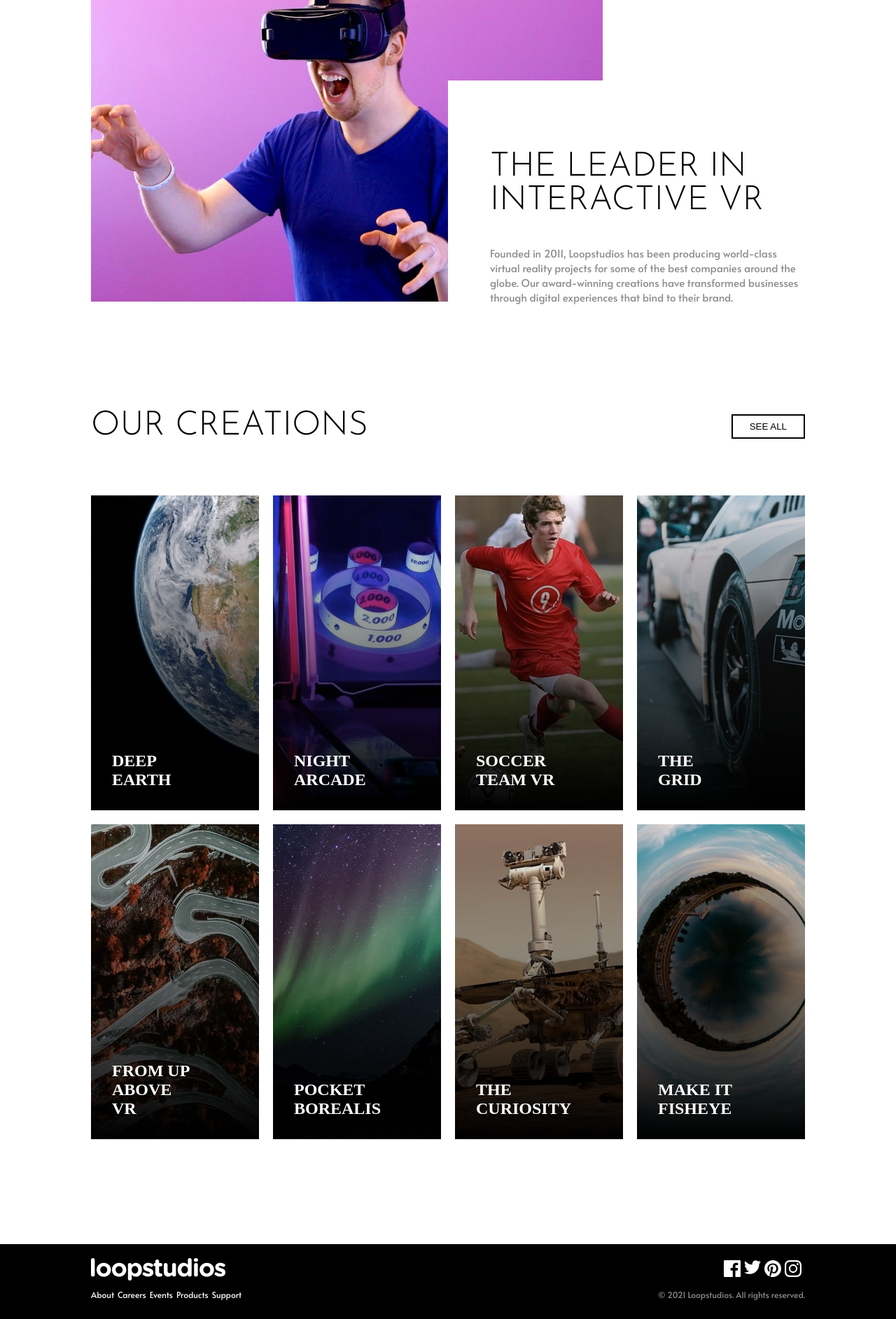
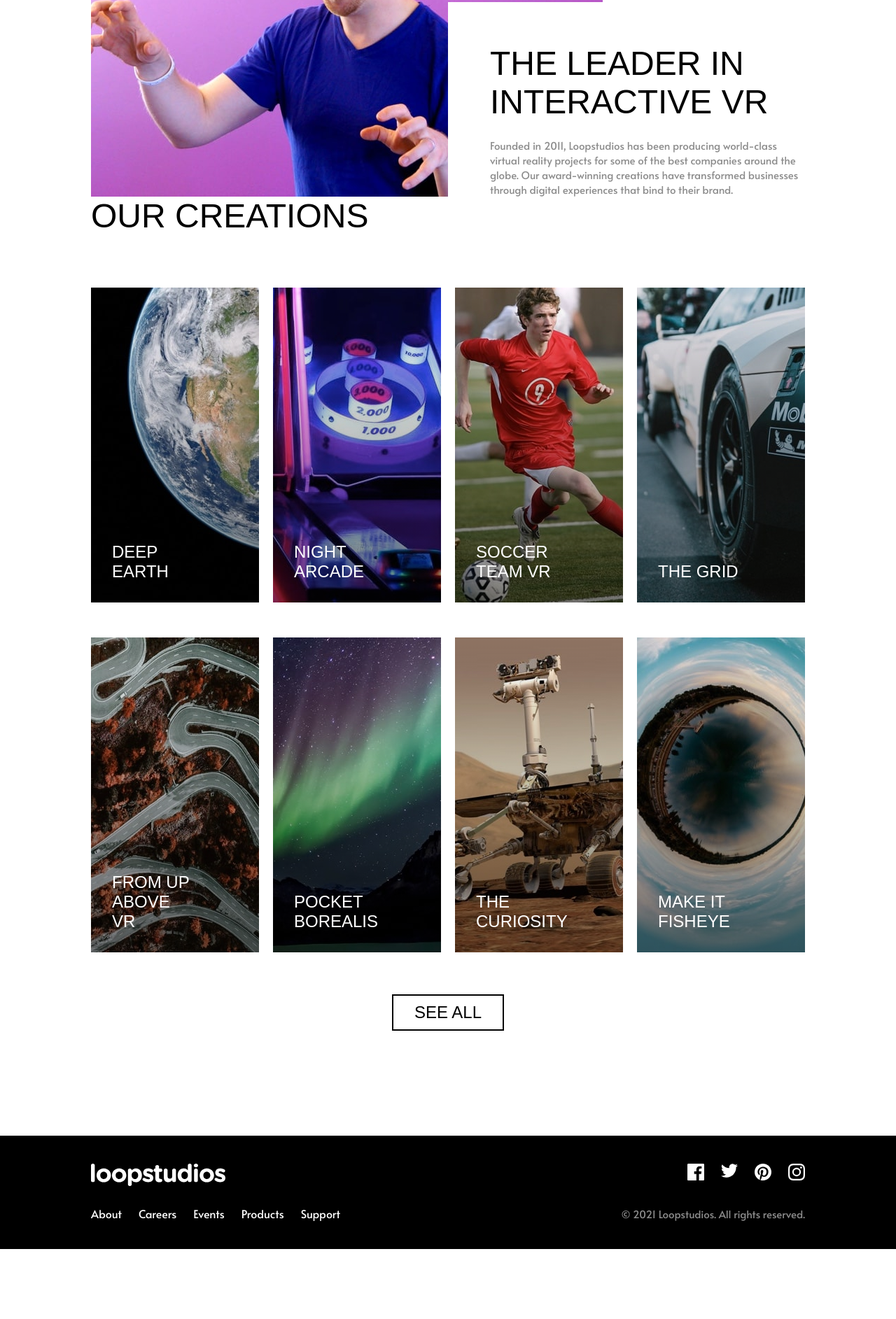
Before and after one commit to IonutDevBst/wantsome-fi10, a plain HTML site: page index.html in a window 1280 px wide. Shown: the part 869-2754 px from the top of the page at 70% size. After the commit the page ends 2654 px from the top, so only its background shows below. Drawn offline with Linux system fonts and the light colour scheme.

Commit message:
Mobile responsive

```diff
--- a/index.html
+++ b/index.html
@@ -16,6 +16,8 @@
     <div class="container">
       <header>
         <img src="./images/logo.svg" alt="Loopstudios logo" />
+
+        <img class="toggle-menu" src="images/icon-hamburger.svg" alt="Toggle menu" />
 
         <nav>
           <ul>
@@ -80,23 +82,18 @@
         <h2>Make it fisheye</h2>
       </article>
     </div>
+
+    <div class="button-wrapper">
+      <button>See all</button>
+    </div>
   </section>
-
-
-
-
 
   <footer>
     <div class="container">
-      <img src="./images/logo.svg" alt="" />
-      <ul>
-        <li><img src="./images/./icon-facebook.svg" alt="" /></li>
-        <li><img src="./images/icon-twitter.svg" alt="" /></li>
-        <li><img src="./images/icon-pinterest.svg" alt="" /></li>
-        <li><img src="./images/icon-instagram.svg" alt="" /></li>
-      </ul>
-    </div>
-    <div class="container">
+      <div class="nav-and-logo">
+        <img src="./images/logo.svg" alt="Loopstudios logo" />
+
+        <nav>
           <ul>
             <li>About</li>
             <li>Careers</li>
@@ -104,9 +101,26 @@
             <li>Products</li>
             <li>Support</li>
           </ul>
+        </nav>
+      </div>
+      <div class="social-and-copyright">
+        <ul>
+          <li>
+            <img src="images/icon-facebook.svg" alt="Facebook logo" />
+          </li>
+          <li>
+            <img src="images/icon-twitter.svg" alt="Twitter logo" />
+          </li>
+          <li>
+            <img src="images/icon-pinterest.svg" alt="Pinterest logo" />
+          </li>
+          <li>
+            <img src="images/icon-instagram.svg" alt="Instagram logo" />
+          </li>
+        </ul>
         <p>© 2021 Loopstudios. All rights reserved.</p>
       </div>
+    </div>
   </footer>
-
 </body>
 </html>
--- a/styles/styles.scss
+++ b/styles/styles.scss
@@ -1,4 +1,4 @@
-$dark-grey: hsl(0, 0%, 55%);
+$dark-gray: hsl(0, 0%, 55%);
 
 * {
   box-sizing: border-box;
@@ -15,16 +15,14 @@ ul {
 }
 
 .container {
-  width: 1020px;
-  margin: 0 auto;
+  padding: 0 30px;
 }
 
 .hero {
-  height: 650px;
-  background: linear-gradient(0deg rgba(0, 0, 0, 0.4), rgba(0, 0, 0, 0.4)),
-    url("../images/desktop/image-hero.jpg") no-repeat center;
+  background: url("../images/mobile/image-hero.jpg") no-repeat center;
   background-size: cover;
-  color: white;
+  height: 950px;
+  color: #fff;
   padding: 60px 0 150px;
 
   header {
@@ -32,33 +30,29 @@ ul {
     align-items: center;
     justify-content: space-between;
 
+    nav {
+      display: none;
+
       ul {
         display: flex;
         font-family: "Alata", sans-serif;
         font-weight: 400;
 
-      li:not(last-child) {
+        li:not(:last-child) {
           margin-right: 24px;
+        }
       }
     }
   }
 
   h1 {
-    font-family: "Josefin Sans", sans-serif;
+    font-family: "Josephin Sans", sans-serif;
     font-weight: 300;
-    font-size: 60px;
-    padding: 25px 40px;
-    border: 2px solid white;
-    width: 60%;
+    font-size: 54px;
+    padding: 30px;
+    border: 1px solid #fff;
     text-transform: uppercase;
-    margin: 0;
-  }
-
-  .container {
-    display: flex;
-    flex-direction: column;
-    justify-content: space-between;
-    height: 100%;
+    margin: 60% 0 0;
   }
 }
 
@@ -66,47 +60,87 @@ ul {
   margin: 150px auto;
   position: relative;
 
-  .text {
-    padding-top: 60px;
-    padding-left: 60px;
-    background-color: white;
-    width: 50%;
-    position: absolute;
-    bottom: 0;
-    right: 0;
+  img {
+    max-width: 100%;
+    display: block;
   }
 
+  .text {
+    background-color: white;
+    text-align: center;
+
     h1 {
-    font-family: "Josefin Sans", sans-serif;
+      font-family: "Josephin Sans", sans-serif;
       font-weight: 300;
-    font-size: 48px;
+      font-size: 40px;
       text-transform: uppercase;
-    margin: 0, 0, 24px;
+      margin: 24px 0;
     }
 
     p {
-    color: $dark-grey;
-    font-size: 15px;
+      font-size: 20px;
+      color: $dark-gray;
       font-family: "Alata", sans-serif;
       font-weight: 400;
       margin-bottom: 0;
     }
   }
+}
 
 .our-creations {
   header {
-    display: flex;
-    align-items: center;
-    justify-content: space-between;
     margin-bottom: 75px;
-  }
 
     h1 {
-    font-family: "Josefin Sans", sans-serif;
+      font-family: "Josephin Sans", sans-serif;
       font-weight: 300;
       font-size: 48px;
       text-transform: uppercase;
       margin: 0;
+      text-align: center;
+    }
+
+    button {
+      display: none;
+    }
+  }
+
+  article {
+    height: 200px;
+    display: flex;
+    justify-content: flex-end;
+    flex-direction: column;
+    color: white;
+    padding: 30px;
+
+    &:not(:last-child) {
+      margin-bottom: 30px;
+    }
+
+    h2 {
+      margin: 0;
+      text-transform: uppercase;
+      width: 65%;
+      font-family: "Josephin Sans", sans-serif;
+      font-weight: 300;
+    }
+
+    $photos: "deep-earth", "night-arcade", "soccer-team", "grid", "from-above",
+      "pocket-borealis", "curiosity", "fisheye";
+
+    @for $i from 1 to length($photos) + 1 {
+      $photo: nth($photos, $i);
+
+      &:nth-child(#{$i}) {
+        background: linear-gradient(
+            0deg,
+            rgba(0, 0, 0, 0.5) 0%,
+            rgba(255, 0, 0, 0) 100%
+          ),
+          url("../images/desktop/image-#{$photo}.jpg") no-repeat center;
+        background-size: cover;
+      }
+    }
   }
 
   button {
@@ -123,6 +157,117 @@ ul {
     }
   }
 
+  .button-wrapper {
+    text-align: center;
+
+    > button {
+      font-size: 24px;
+      padding: 10px 30px;
+      margin-top: 30px;
+    }
+  }
+}
+
+footer {
+  background-color: black;
+  margin-top: 150px;
+  padding: 40px 0;
+  text-align: center;
+
+  nav ul {
+    margin-top: 24px;
+  }
+
+  ul {
+    font-family: "Alata", sans-serif;
+    font-weight: 400;
+    color: white;
+  }
+
+  .nav-and-logo ul li:not(:first-child) {
+    margin-top: 24px;
+  }
+
+  .social-and-copyright {
+    ul {
+      display: flex;
+      justify-content: center;
+      margin: 40px 0 32px;
+
+      li:not(:last-child) {
+        margin-right: 24px;
+      }
+    }
+
+    p {
+      margin: 0;
+      font-size: 15px;
+      color: $dark-gray;
+      font-family: "Alata", sans-serif;
+      font-weight: 400;
+    }
+  }
+}
+
+@media (min-width: 768px) {
+  .toggle-menu {
+    display: none;
+  }
+
+  .hero {
+    background: linear-gradient(0deg rgba(0, 0, 0, 0.4), rgba(0, 0, 0, 0.4)),
+      url("../images/desktop/image-hero.jpg") no-repeat center;
+    height: 650px;
+
+    header {
+      nav {
+        display: block;
+      }
+    }
+
+    h1 {
+      font-size: 60px;
+      padding: 25px 40px;
+      width: 60%;
+      margin: 0;
+    }
+
+    .container {
+      display: flex;
+      flex-direction: column;
+      justify-content: space-between;
+      height: 100%;
+    }
+  }
+
+  .interactive {
+    .text {
+      padding-top: 60px;
+      padding-left: 60px;
+      width: 50%;
+      position: absolute;
+      bottom: 0;
+      right: 0;
+      text-align: left;
+
+      h1 {
+        font-size: 48px;
+        margin-top: 0;
+      }
+
+      p {
+        font-size: 15px;
+      }
+    }
+  }
+
+  .our-creations {
+    header {
+      display: flex;
+      align-items: center;
+      justify-content: space-between;
+    }
+
     .creations {
       display: grid;
       grid-template-rows: repeat(2, 1fr);
@@ -131,65 +276,47 @@ ul {
     }
 
     article {
-    background-repeat: no-repeat;
-    background-size: cover;
-    background-position: center;
       height: 450px;
-    display: flex;
-    justify-content: flex-end;
-    flex-direction: column;
-    color: white;
-    padding: 30px;
-
-    h2 {
-      text-transform: uppercase;
-      margin: 0;
-      width: 65%;
+    }
   }
 
-    $photos: "deep-earth", "night-arcade", "soccer-team", "grid", "from-above",
-      "pocket-borealis", "curiosity", "fisheye";
+  footer {
+    text-align: left;
 
-    @for $i from 1 to length($photos) + 1 {
-      $photo: nth($photos, $i);
+    .container {
+      display: flex;
+      justify-content: space-between;
+    }
 
-      &:nth-child(#{$i}) {
-        background: linear-gradient(
-            0deg,
-            rgba(0, 0, 0, 1) 0%,
-            rgba(255, 0, 0, 0) 100%
-          ),
-          url("../images/desktop/image-#{$photo}.jpg");
+    .nav-and-logo ul li:not(:first-child) {
+      margin-top: 0;
+    }
+
+    ul {
+      display: flex;
+
+      li:not(:last-child) {
+        margin-right: 24px;
+      }
+    }
+
+    .social-and-copyright {
+      display: flex;
+      flex-direction: column;
+      align-items: flex-end;
+      justify-content: space-between;
+
+      ul {
+        margin: 0;
       }
     }
   }
 }
 
-
-footer {
-  background-color: black;
-  color: white;
-  margin-top: 150px;
-  padding-top: 20px;
-  padding-bottom: 15px;
-
+@media (min-width: 1200px) {
   .container {
-    display: flex;
-    justify-content: space-between;
-    align-items: center;
-    font-family: "Alata", sans-serif;
-    font-weight: 200;
-    font-size: 12px;
-
-    ul  {
-      display: flex;
-      li {margin-right: 5px;}
+    width: 1020px;
+    margin: 0 auto;
+    padding: 0;
   }
 }
-
-
-
-    p {
-      color: $dark-grey;
-    }
-}
```
Also changed, not shown: styles/styles.css, 1 other file. Lines whose indentation alone changed are shown as unchanged.
